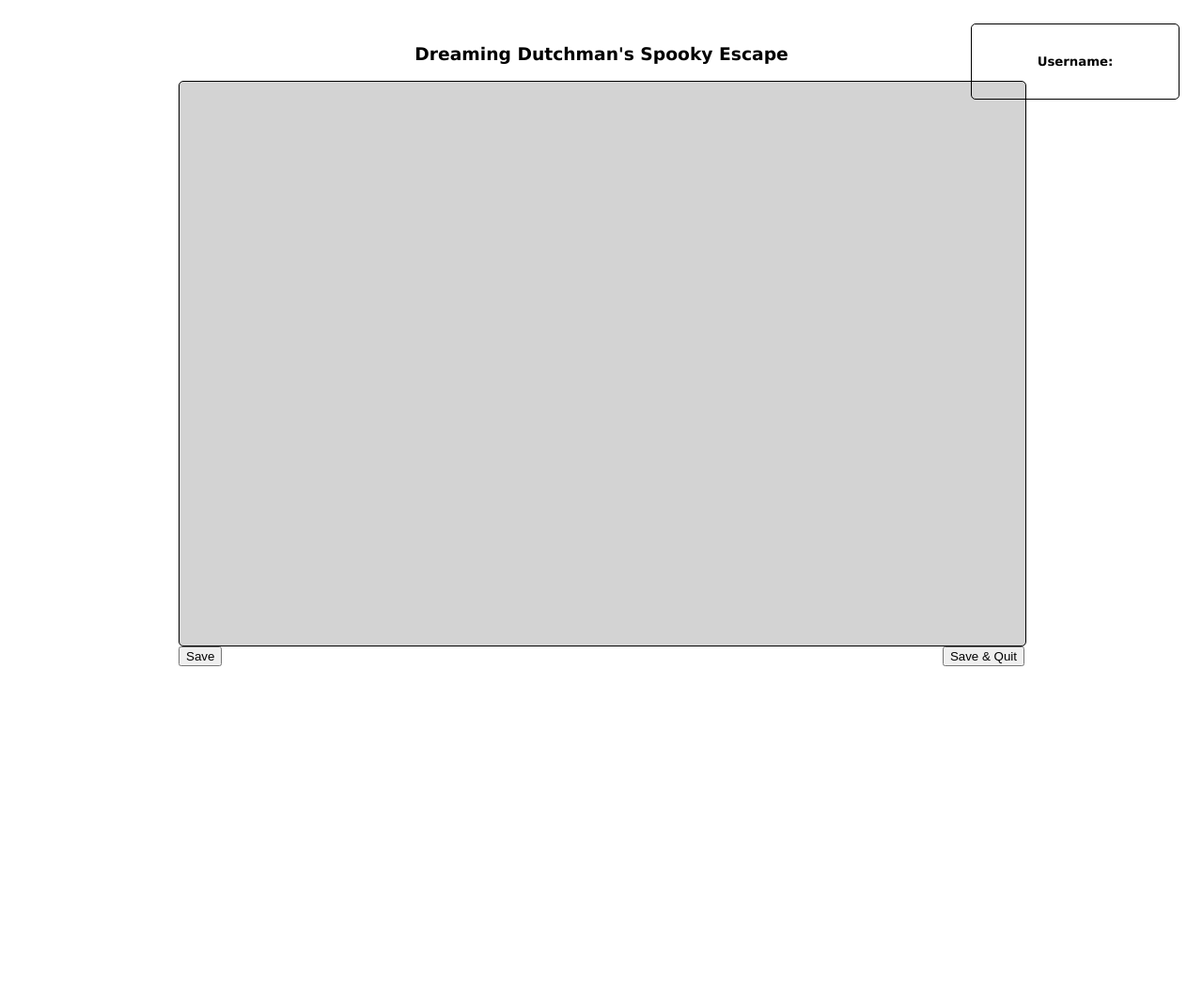
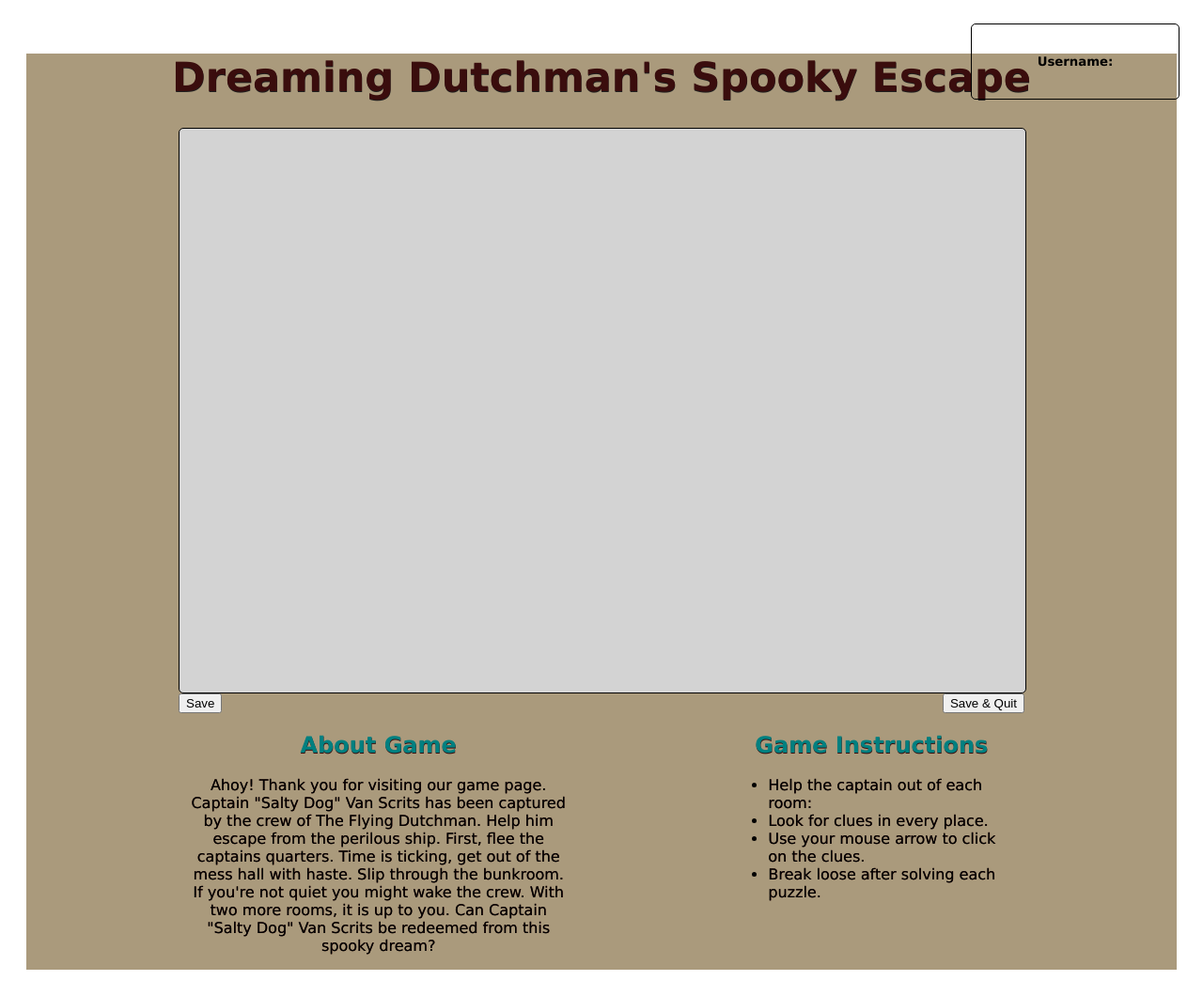
Before and after one commit to bethel-school-of-technology/team-debug-life-frontend, a React (Create React App) app: page /game in a window 1280 px wide. Shown: the whole page at 94% size. Before the commit the page ends 800 px from the top, so only its background shows below. Built offline with nearby package versions, Linux system fonts and the light colour scheme; no server answers.

Commit message:
added About Game and Game Instructions sections to Game Page

```diff
--- a/src/components/Game/GamePage.js
+++ b/src/components/Game/GamePage.js
@@ -8,7 +8,7 @@ export default function GamePage( { userToken } ) {
     return(
         <div id='main'>
             <PlayerPanel userToken={userToken}/>
-            <h3>Dreaming Dutchman's Spooky Escape</h3>
+            <h1 className='title'>Dreaming Dutchman's Spooky Escape</h1>
             <div id='game-wrapper'>
                 <div id='game-window'></div>
                 <div id='btn-bar'>
@@ -16,6 +16,32 @@ export default function GamePage( { userToken } ) {
                     <button>Save & Quit</button>
                 </div>
             </div>
+
+            <div class='item'>
+                <div className='about-game'>
+                    <h2 className='ag-header'>About Game</h2>
+                    <p>Ahoy! Thank you for visiting our game page. Captain "Salty Dog" Van Scrits has been captured by the crew of The Flying Dutchman. Help him escape from the perilous ship. First, flee the captains quarters. Time is ticking, get out of the mess hall with haste. Slip through the bunkroom. If you're not quiet you might wake the crew. With two more rooms, it is up to you. Can Captain "Salty Dog" Van Scrits be redeemed from this spooky dream?</p>
+                </div>
+
+                <div className='game-instructions'>
+                    <h2 className='gi-header'>Game Instructions</h2>
+                    <ul>
+                        <li>
+                            Help the captain out of each room:
+                        </li>
+                        <li>
+                            Look for clues in every place.
+                        </li>
+                        <li>
+                            Use your mouse arrow to click on the clues.
+                        </li>
+                        <li>
+                            Break loose after solving each puzzle.
+                        </li>
+                    </ul>
+                </div>
+            </div>
+
         </div>
     )
 }
--- a/src/components/Game/GameStyle.css
+++ b/src/components/Game/GameStyle.css
@@ -1,6 +1,7 @@
 #main {
     width: 100%;
     text-align: center;
+    background-color: rgb(170, 154, 124);
 }
 
 #player-panel {
@@ -34,3 +35,41 @@
 
     justify-content: space-between;
 }
+
+
+
+.title {
+    color: rgb(58, 13, 13);
+    text-align: center;
+    font-size: 43px;
+    text-shadow: .25px .5px rgb(31, 31, 31);
+}
+
+
+
+.item {
+    display: flex; justify-content: space-evenly;
+    text-shadow: .12px .2px rgb(58, 13, 13);
+}
+
+.about-game {
+    width: 400px;
+    text-align: center;
+}
+
+.game-instructions {
+    width: 300px;
+    text-align: left;
+}
+
+
+.ag-header {
+    color: teal;
+    text-shadow: .25px .5px rgb(58, 13, 13);
+}
+
+.gi-header {
+    color: teal;
+    text-align: center;
+    text-shadow: .25px .5px rgb(58, 13, 13);
+}
```
Also changed, not shown: package.json (line endings or trailing spaces).
